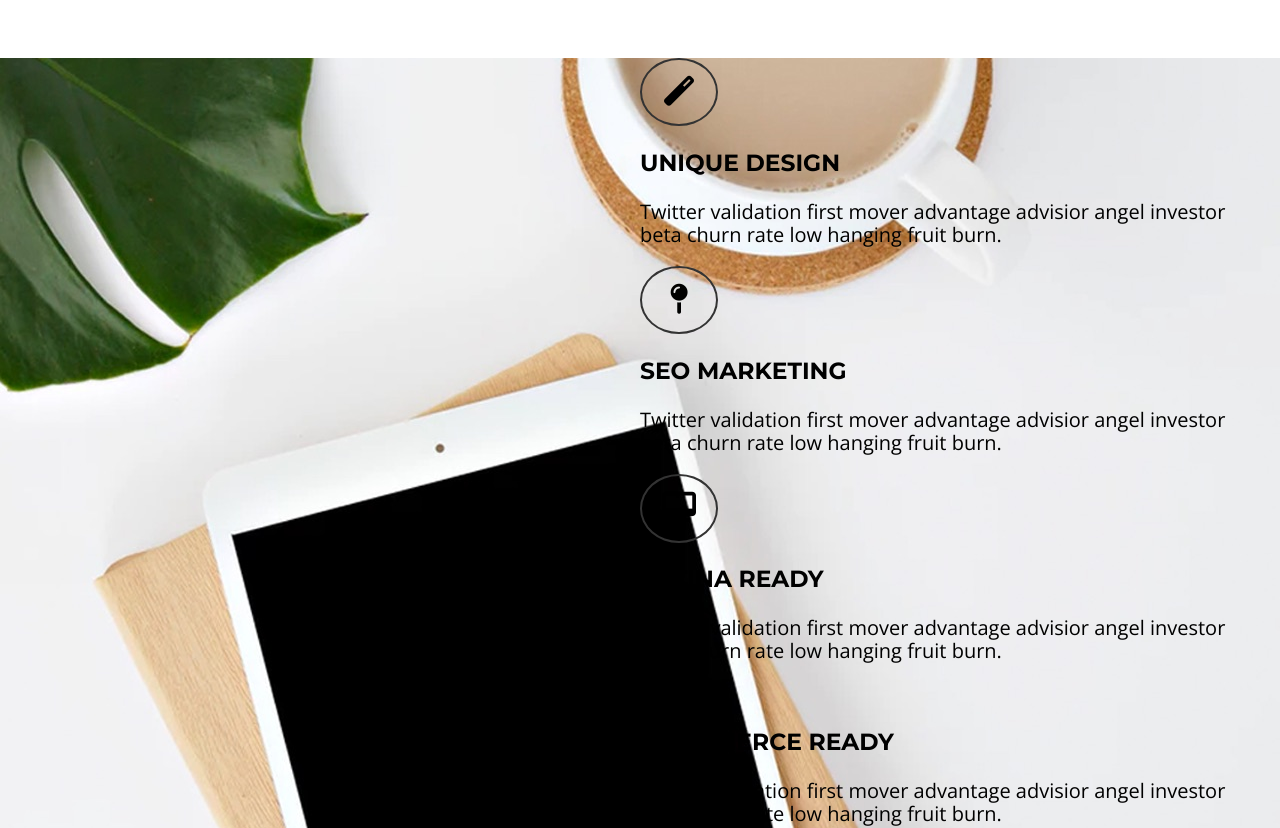
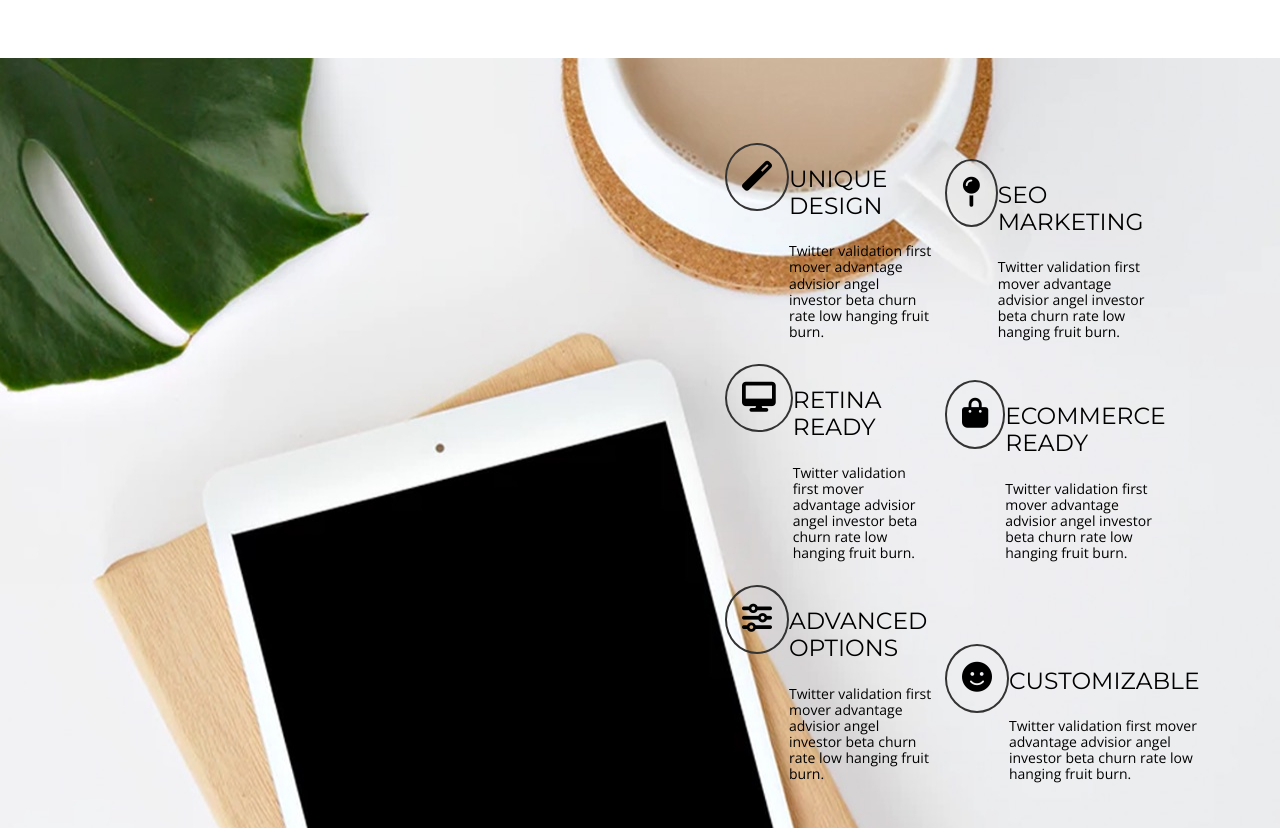
Before and after one commit to FeliciaNemet/feliciaNemetProjectOne, a plain HTML site: page index.html in a window 1280 px wide. Shown: the part 2300-3128 px from the top of the page. Drawn offline with nearby package versions, Linux system fonts and the light colour scheme.

Commit message:
made progress with my ipad section

```diff
--- a/index.html
+++ b/index.html
@@ -105,8 +105,11 @@
                         <div class="wand">
                             <i class="fas fa-magic"></i>
                         </div>
+
+                        <div>
                         <h3>Unique Design</h3>
                         <p>Twitter validation first mover advantage advisior angel investor beta churn rate low hanging fruit burn.</p>
+                        </div>
 
 
                     </div>
@@ -115,8 +118,10 @@
                             <i class="fas fa-map-pin"></i>
                         </div>
 
+                        <div>
                         <h3>Seo Marketing</h3>
                         <p>Twitter validation first mover advantage advisior angel investor beta churn rate low hanging fruit burn.</p>
+                        </div>
 
                     </div>
                     <div class="iPad3">
@@ -124,8 +129,10 @@
                             <i class="fas fa-desktop"></i>
                         </div>
 
+                        <div>
                         <h3>Retina Ready</h3>
                         <p>Twitter validation first mover advantage advisior angel investor beta churn rate low hanging fruit burn.</p>
+                        </div>
 
                     </div>
                     <div class="iPad4">
@@ -133,16 +140,21 @@
                             <i class="fas fa-shopping-bag"></i>
                         </div>
 
+                        <div>
                         <h3>Ecommerce Ready</h3>
                         <p>Twitter validation first mover advantage advisior angel investor beta churn rate low hanging fruit burn.</p>
+                        </div>
 
                     </div>
                     <div class="iPad5">
                         <div class="sliders">
                             <i class="fas fa-sliders-h"></i>
                         </div>
+
+                        <div>
                         <h3>Advanced Options</h3>
                         <p>Twitter validation first mover advantage advisior angel investor beta churn rate low hanging fruit burn.</p>
+                        </div>
 
                     </div>
                     <div class="iPad6">
@@ -150,8 +162,10 @@
                             <i class="fas fa-smile"></i>
                         </div>
 
+                        <div>
                         <h3>Customizable</h3>
                         <p>Twitter validation first mover advantage advisior angel investor beta churn rate low hanging fruit burn.</p>
+                        </div>
 
                     </div>
                 </div>
--- a/styles/sass/styles.scss
+++ b/styles/sass/styles.scss
@@ -136,59 +136,33 @@ header {
     justify-content: right;
     align-items: flex-end;
     width: 50%;
+    padding: 80px;
 
 }
 
-.wand {
+.iPad1, .iPad2, .iPad3, .iPad4, .iPad5, .iPad6 {
+    width: 50%;
+    padding: 5px;
+    display: flex;
+}
+
+.iPad1 h3, .iPad2 h3, .iPad3 h3, .iPad4 h3, .iPad5 h3, .iPad6 h3 {
+    font-family: $baseFont;
+    font-weight: 400;
+    font-size: 0.9;
+}
+
+.iPad1 p, .iPad2 p, .iPad3 p, .iPad4 p, .iPad5 p, .iPad6 p {
+    font-family: $secondFont;
+    font-size: 0.7rem;
+}
+
+.wand, .pin, .desktop, .shoppingBag, .sliders, .smileyFace {
     border: 2px solid #333333;
     padding: 15px;
     border-radius: 50%;
-    width: 13%;
-    font-size: 30px;
-    text-align: center;
-}
-
-.pin {
-    border: 2px solid #333333;
-    padding: 15px;
-    border-radius: 50%;
-    width: 13%;
-    font-size: 30px;
-    text-align: center;
-}
-
-.desktop {
-    border: 2px solid #333333;
-    padding: 15px;
-    border-radius: 50%;
-    width: 13%;
-    font-size: 30px;
-    text-align: center;
-}
-
-.shopping-bag {
-    border: 2px solid #333333;
-    padding: 15px;
-    border-radius: 50%;
-    width: 13%;
-    font-size: 30px;
-    text-align: center;
-}
-
-.sliders {
-    border: 2px solid #333333;
-    padding: 15px;
-    border-radius: 50%;
-    width: 13%;
-    font-size: 30px;
-    text-align: center;
-}
-
-.smileyFace {
-    border: 2px solid #333333;
-    padding: 15px;
-    border-radius: 50%;
-    width: 13%;
+    width: 35%;
+    height: 35%;
     font-size: 30px;
     text-align: center;
 }
```
Also changed, not shown: styles/styles.css.
